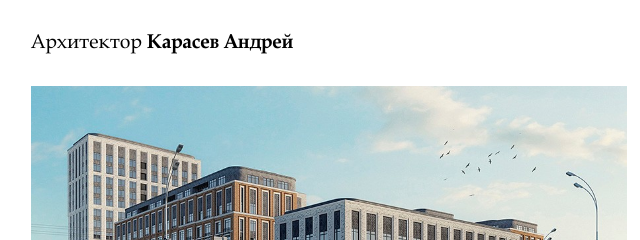
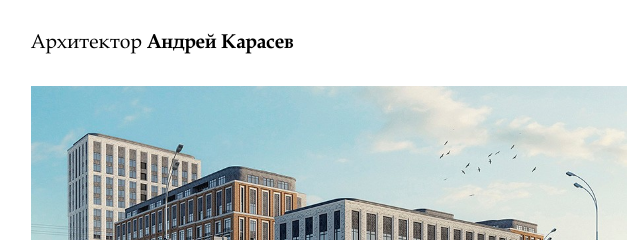
Before and after one commit to karasevandrew/architect, a plain HTML site: page index.html in a window 1280 px wide. Shown: the top 240 px of the page, 0-640 px from the left. Drawn offline with Linux system fonts and the light colour scheme.

Commit message:
Update index.html

```diff
--- a/index.html
+++ b/index.html
@@ -2,7 +2,7 @@
 <html>
  <head>
   <meta http-equiv="Content-Type" content="text/html; charset=utf-8">
-  <title> Karasev Architect </title>
+  <title>Архитектор Карасев</title>
   <style type="text/css">
     img {
     width: 100%;
@@ -45,7 +45,7 @@
   </head>
  <body>
   <header>
-   <div class="layer1"><a href=index.html>Архитектор <b>Карасев Андрей</b></a></div>
+   <div class="layer1"><a href=index.html>Архитектор <b>Андрей Карасев</b></a></div>
    <div style="font:15pt Book Antiqua; padding: 2.4%; width: 50%; background: #FFFFFF; position: fixed; right: 0; top: 0;" align="right">
    <a href=contacts.html>Контакты</a>
    </div>
```
